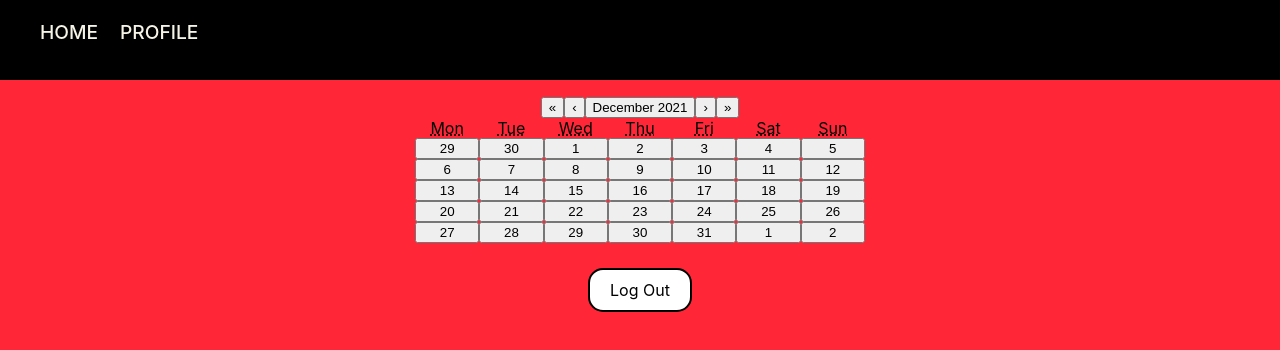
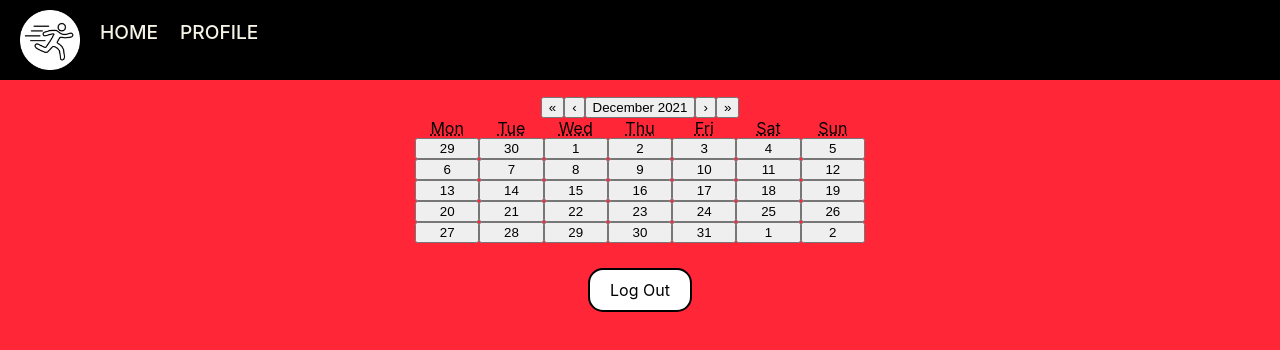
Before and after one commit to mattfusco7/FuscoLog, a React (Create React App) app in the folder fusco-log/: page / in a window 1280 px wide. Shown: the top 350 px of the page. Built offline with nearby package versions, Linux system fonts and the light colour scheme; no server answers; sample sign-in values are in the browser's storage.

Commit message:
small nav edits

```diff
--- a/fusco-log/src/navBar.js
+++ b/fusco-log/src/navBar.js
@@ -1,14 +1,20 @@
 import './styles/navBar.css';
 import { Link } from "react-router-dom";
+import thumbnail from "./images/thumbnail.png"
 
 function NavBar(props) {
 
     return (
-        <ul id="navJ">
-            <Link to="/">Home</Link>
-            <Link to="/settings">Profile</Link>
-            <div className="dot"></div>
-        </ul>
+        <>
+            <Link to="/">
+                <img src={thumbnail} alt="logo" id="thumbNav" />
+            </Link>
+            <ul id="navJ">
+                <Link to="/">Home</Link>
+                <Link to="/settings">Profile</Link>
+                <div className="dot"></div>
+            </ul>
+        </>
     );
 }
 
--- a/fusco-log/src/styles/navBar.css
+++ b/fusco-log/src/styles/navBar.css
@@ -1,5 +1,13 @@
+#thumbNav {
+    height:60px;
+    margin-top: 10px;
+    left: 20px;
+    position: absolute;
+}
+
 #navJ {
     margin-top: 0px;
+    padding-left: 100px;
     background-color: black;
     height: 80px;
 }
@@ -34,16 +42,16 @@
 }
 
 #navJ a:nth-child(1):hover ~ .dot {
-  -webkit-transform: translateX(30px);
-  transform: translateX(30px);
+  -webkit-transform: translateX(25px);
+  transform: translateX(25px);
   -webkit-transition: all 0.2s ease-in-out;
   transition: all 0.2s ease-in-out;
   opacity: 1;
 }
 
 #navJ a:nth-child(2):hover ~ .dot {
-  -webkit-transform: translateX(110px);
-  transform: translateX(110px);
+  -webkit-transform: translateX(115px);
+  transform: translateX(115px);
   -webkit-transition: all 0.2s ease-in-out;
   transition: all 0.2s ease-in-out;
   opacity: 1;
```
Also changed, not shown: fusco-log/src/images/thumbnail.jpg (deleted), fusco-log/src/images/thumbnail.png (added).
